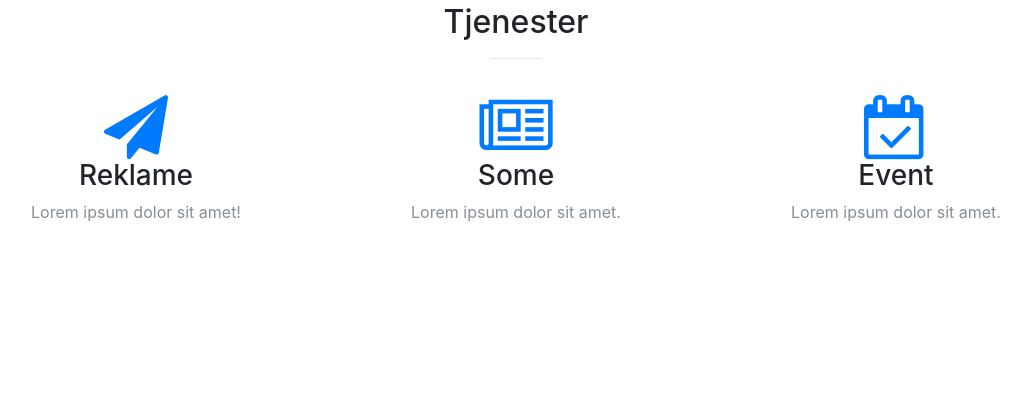
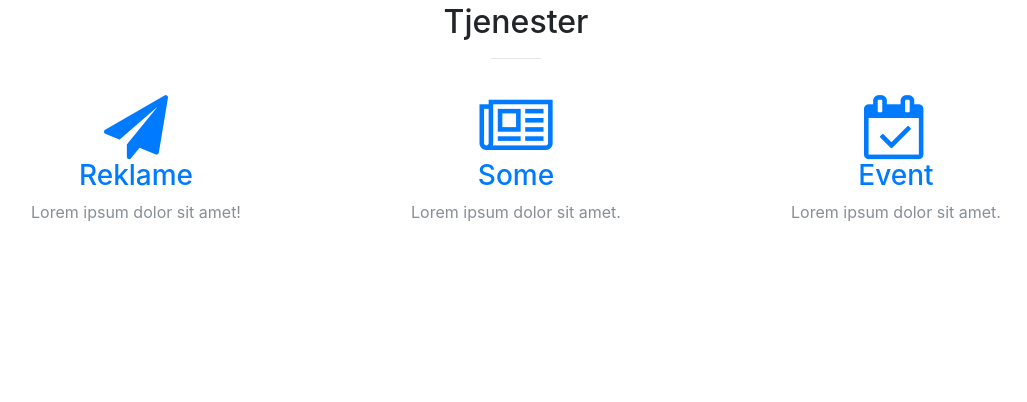
Before and after one commit to Nordermoen/gotvision, a website with bundled scripts: page index.html in a window 1280 px wide. Shown: the part 1318-1720 px from the top of the page, without its empty margins (124-1151 px from the left). Built offline with nearby package versions, Linux system fonts and the light colour scheme.

Commit message:
Add files via upload

```diff
--- a/css/creative.css
+++ b/css/creative.css
@@ -9,7 +9,7 @@ html {
   height: 100%; }
 
 body {
-  font-family: 'Merriweather', 'Helvetica Neue', Arial, sans-serif; }
+  font-family: Arial, "Helvetica Neue", Helvetica, sans-serif; }
 
 hr {
   max-width: 50px;
@@ -76,6 +76,7 @@ img::-moz-selection {
 
 body {
   -webkit-tap-highlight-color: #222222; }
+
 
 #mainNav {
   border-color: rgba(34, 34, 34, 0.05);
@@ -171,6 +172,8 @@ header.masthead {
       font-weight: 300;
       margin-bottom: 50px;
       color: rgba(255, 255, 255, 0.7); }
+
+
   @media (min-width: 768px) {
     header.masthead {
       height: 100%;
@@ -374,6 +377,12 @@ ul.social-buttons {
     width: auto;
 }
 
+/* url */
+
+.url {
+    text-decoration: none;
+}
+
 /* Map */
 
 #map {
--- a/index.html
+++ b/index.html
@@ -15,8 +15,6 @@
 
     <!-- Custom fonts for this template -->
     <link href="vendor/font-awesome/css/font-awesome.min.css" rel="stylesheet" type="text/css">
-    <link href='https://fonts.googleapis.com/css?family=Open+Sans:300italic,400italic,600italic,700italic,800italic,400,300,600,700,800' rel='stylesheet' type='text/css'>
-    <link href='https://fonts.googleapis.com/css?family=Merriweather:400,300,300italic,400italic,700,700italic,900,900italic' rel='stylesheet' type='text/css'>
 
     <!-- Plugin CSS -->
     <link href="vendor/magnific-popup/magnific-popup.css" rel="stylesheet">
@@ -29,7 +27,8 @@
   <body id="page-top">
 
     <!-- Navigation -->
-    <nav class="navbar navbar-expand-lg navbar-light fixed-top" id="mainNav">
+
+    <nav class="navbar navbar-inverse navbar-light fixed-top" id="mainNav">
      <div class="container">
       <a class="navbar-brand js-scroll-trigger" href="#page-top"><!--<img src="./img/logo.png" alt="Got Vision">-->Got Vision</a>
       <button class="navbar-toggler navbar-toggler-right" type="button" data-toggle="collapse" data-target="#navbarResponsive" aria-controls="navbarResponsive" aria-expanded="false" aria-label="Toggle navigation">
@@ -43,9 +42,11 @@
             <li class="nav-item">
               <a class="nav-link js-scroll-trigger" href="#services">Tjenester</a>
             </li>
+            <!--
             <li class="nav-item">
               <a class="nav-link js-scroll-trigger" href="#portfolio">Portfolio</a>
             </li>
+            -->
             <li class="nav-item">
               <a class="nav-link js-scroll-trigger" href="#contact">Kontakt</a>
             </li>
@@ -53,6 +54,7 @@
       </div>
      </div>
     </nav>
+
 
     <header class="masthead">
       <div class="header-content">
@@ -93,22 +95,28 @@ Vi er her for og hjelpe deg med bedriften din sin identitet, optimalisert for di
         <div class="row">
           <div class="col-lg-4 text-center">
             <div class="service-box">
+             <a class="url" href="ads.html">
               <i class="fa fa-4x fa-paper-plane text-primary"></i>
               <h3>Reklame</h3>
+             </a>
               <p class="text-muted">Lorem ipsum dolor sit amet!</p>
             </div>
           </div>
           <div class="col-lg-4 text-center">
             <div class="service-box">
+             <a class="url" href="some.html">
               <i class="fa fa-4x fa-newspaper-o text-primary"></i>
               <h3>Some</h3>
+             </a>
               <p class="text-muted">Lorem ipsum dolor sit amet.</p>
             </div>
           </div>
           <div class="col-lg-4 text-center">
             <div class="service-box">
+             <a class="url" href="event.html">
               <i class="fa fa-4x fa-calendar-check-o text-primary"></i>
               <h3>Event</h3>
+             </a>
               <p class="text-muted">Lorem ipsum dolor sit amet.</p>
             </div>
           </div>
@@ -121,7 +129,7 @@ Vi er her for og hjelpe deg med bedriften din sin identitet, optimalisert for di
         <div class="row">
           <div class="col-lg-12 text-center">
 
-                <iframe src="https://player.vimeo.com/video/178152651" width="100%" height="484" frameborder="0" webkitallowfullscreen mozallowfullscreen allowfullscreen></iframe>
+                <iframe src="https://player.vimeo.com/video/178152651" class="portfolio-box" width="100%" height="484" frameborder="0" webkitallowfullscreen mozallowfullscreen allowfullscreen></iframe>
 <!-- <p><a href="https://vimeo.com/178152651">Got Vision - Showreel 2015</a> from <a href="https://vimeo.com/user45257212">Got Vision</a> on <a href="https://vimeo.com">Vimeo</a>.</p> -->
 
           </div>
@@ -130,6 +138,7 @@ Vi er her for og hjelpe deg med bedriften din sin identitet, optimalisert for di
     </section>
 
 
+<!--
     <section class="p-0" id="portfolio">
       <div class="container-fluid">
         <div class="row no-gutter popup-gallery">
@@ -226,6 +235,7 @@ Vi er her for og hjelpe deg med bedriften din sin identitet, optimalisert for di
         </div>
       </div>
     </section>
+-->
 
     <div class="call-to-action bg-dark">
       <div class="container text-center">
```
Also changed, not shown: css/creative.min.css. Lines whose indentation alone changed are shown as unchanged.
